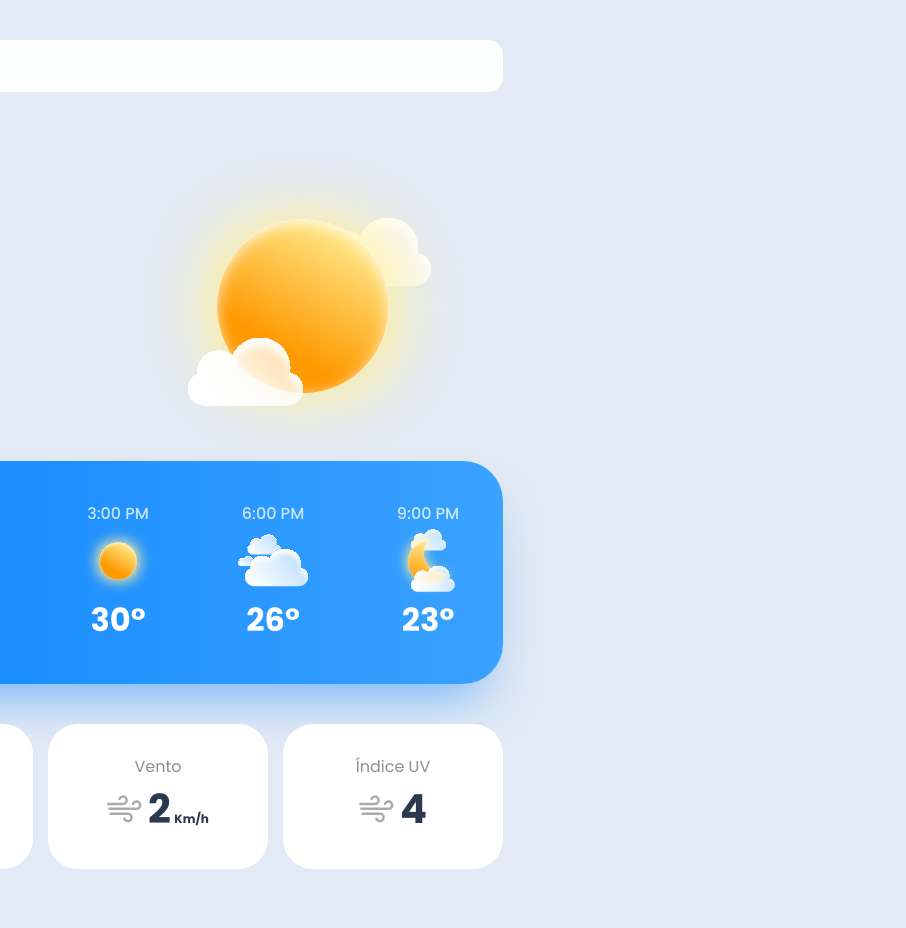
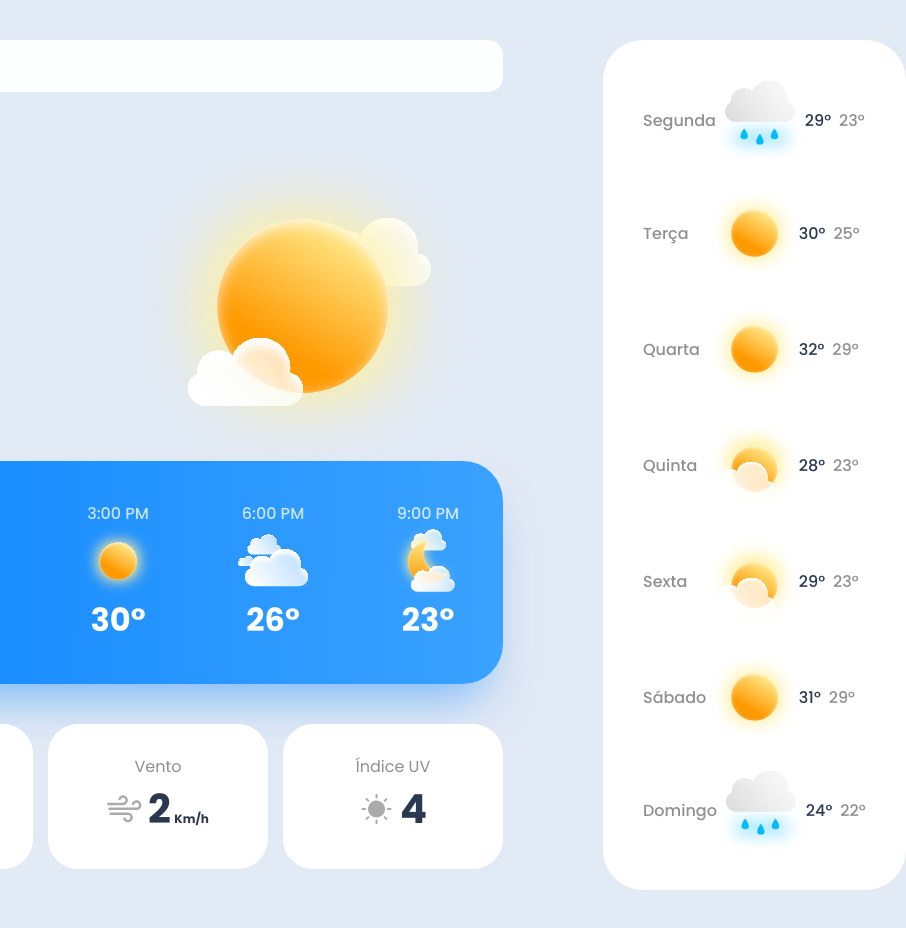
Before and after one commit to eduardomr/clima-hoje, a plain HTML site: page index.html in a window 1280 px wide. Shown: the full height of the page, 462-1368 px from the left, 906 px wide, since content can reach past the window. Drawn offline with Linux system fonts and the light colour scheme.

Commit message:
Add weekly weather forecast to homepage

```diff
--- a/index.html
+++ b/index.html
@@ -91,8 +91,68 @@
           <div class="weather-detail-item">
             <p>Índice UV</p>
             <div>
-              <img src="images/wind.svg" alt="">
+              <img src="images/sun-2.svg" alt="">
               <p>4</p>
+            </div>
+          </div>
+        </div>
+      </div>
+      <div class="right-column">
+        <div class="weekly-forecast-container">
+          <div class="weather-day-item">
+            <p>Segunda</p>
+            <img src="./images/rain-2.svg" alt="">
+            <div>
+              <p>29°</p>
+              <p>23°</p>
+            </div>
+          </div>
+          <div class="weather-day-item">
+            <p>Terça</p>
+            <img src="./images/sun.svg" alt="">
+            <div>
+              <p>30°</p>
+              <p>25°</p>
+            </div>
+          </div>
+          <div class="weather-day-item">
+            <p>Quarta</p>
+            <img src="./images/sun.svg" alt="">
+            <div>
+              <p>32°</p>
+              <p>29°</p>
+            </div>
+          </div>
+          <div class="weather-day-item">
+            <p>Quinta</p>
+            <img src="./images/sun-cloud.svg" alt="">
+            <div>
+              <p>28°</p>
+              <p>23°</p>
+            </div>
+          </div>
+          <div class="weather-day-item">
+            <p>Sexta</p>
+            <img src="./images/sun-cloud.svg" alt="">
+            <div>
+              <p>29°</p>
+              <p>23°</p>
+            </div>
+          </div>
+          <div class="weather-day-item">
+            <p>Sábado</p>
+            <img src="./images/sun.svg" alt="">
+            <div>
+              <p>31°</p>
+              <p>29°</p>
+            </div>
+          </div>
+          <div class="weather-day-item">
+            <p>Domingo</p>
+            <img src="./images/rain-2.svg" alt="">
+            <div>
+              <p>24°</p>
+              <p>22°</p>
             </div>
           </div>
         </div>
--- a/styles.css
+++ b/styles.css
@@ -16,6 +16,7 @@ body {
   display: grid;
   grid-template-columns: repeat(2, 1fr);
   padding: 40px;
+  column-gap: 100px;
 }
 .navbar-container {
   display: flex;
@@ -139,6 +140,47 @@ body {
   height: 30px;
 }
 
+/* Previsão Semanal */
+.weekly-forecast-container{
+  background:#fff;
+  border-radius: 40px;
+  padding: 40px;
+  gap: 30px;
+  display: flex;
+  flex-direction: column;
+
+}
+.weekly-forecast-container .weather-day-item{
+  display:flex;
+  align-items: center;
+}
+.weekly-forecast-container .weather-day-item > p,
+.weekly-forecast-container .weather-day-item > div,
+.weekly-forecast-container .weather-day-item > img {
+  flex:1;
+}
+
+.weekly-forecast-container .weather-day-item > p{
+font-weight: 500;
+color: #8f8f8f;
+}
+
+.weekly-forecast-container .weather-day-item > div {
+  display: flex;
+  align-items: center;
+}
+
+.weekly-forecast-container .weather-day-item > div > p:first-child{
+  color:#2a394f;
+  font-weight: 500;
+  margin-right: 8px;
+}
+
+.weekly-forecast-container .weather-day-item > div > p:last-child{
+  color: #8f8f8f;
+  font-weight: 500;
+
+}
 /* Utilitys */
 
 .custom-input {
```
